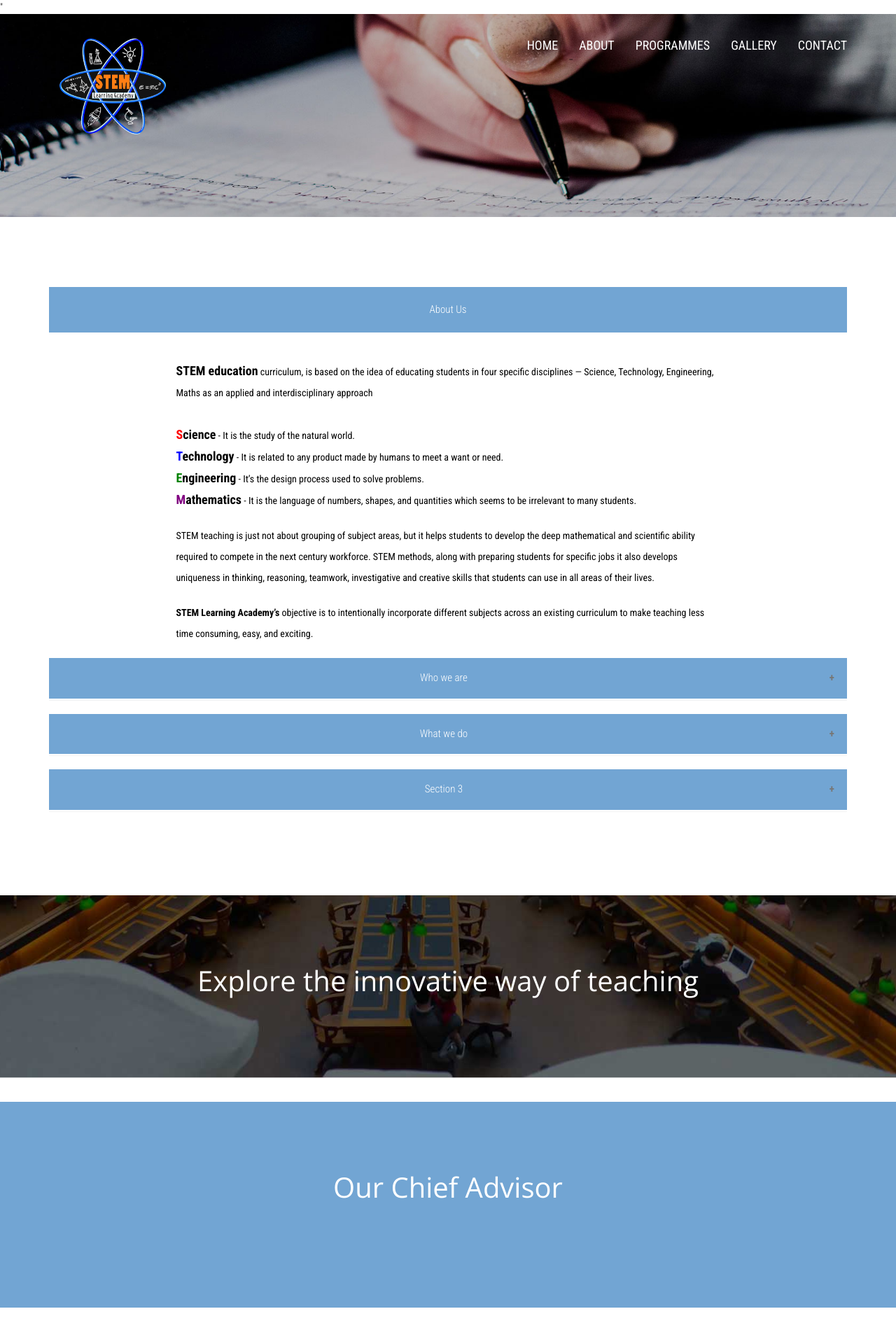
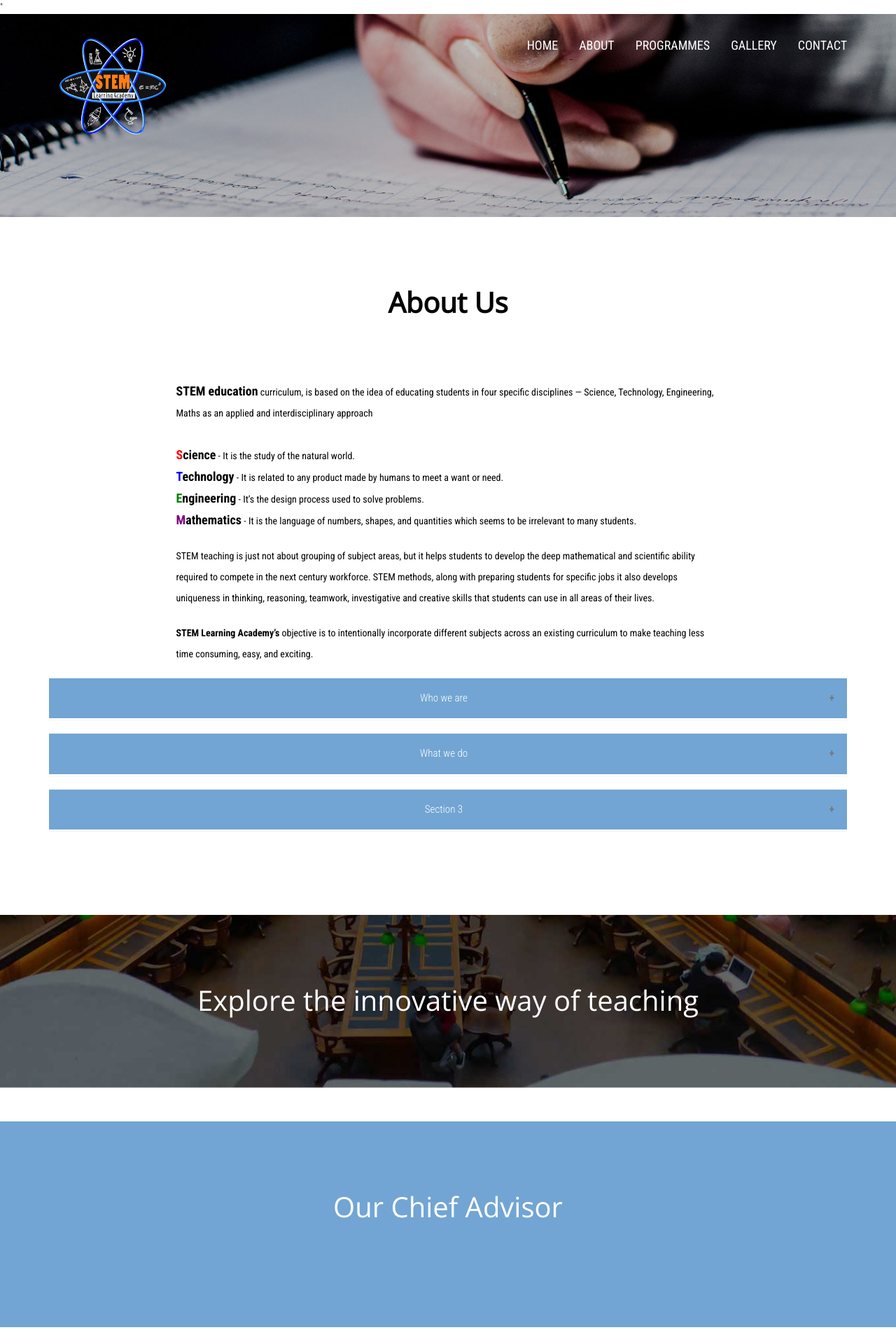
Before and after one commit to dhanyacm/stem, a Jekyll site: the page built from about.html, in a window 1280 px wide. Shown: the top 1920 px of the page at 70% size. Built offline with Jekyll 4.4.1, drawn with Linux system fonts in a browser that asks for light colours; a script that is not in the unit is left out.

Commit message:
Update about.html

```diff
--- a/about.html
+++ b/about.html
@@ -11,9 +11,7 @@
 
 <section class="testimonial-wthree">
 	<div class="container">
-		<!--<h3 class="text-center">About Us</h3>-->
-		<button class="accordion1">About Us</button>
-
+		<h3 class="text-center">About Us</h3>
 		   <div class="col-lg-12 col-md-12 col-sm-12 about-agile2">
 			<div class="about-wthree">
 				<br></br>
```
